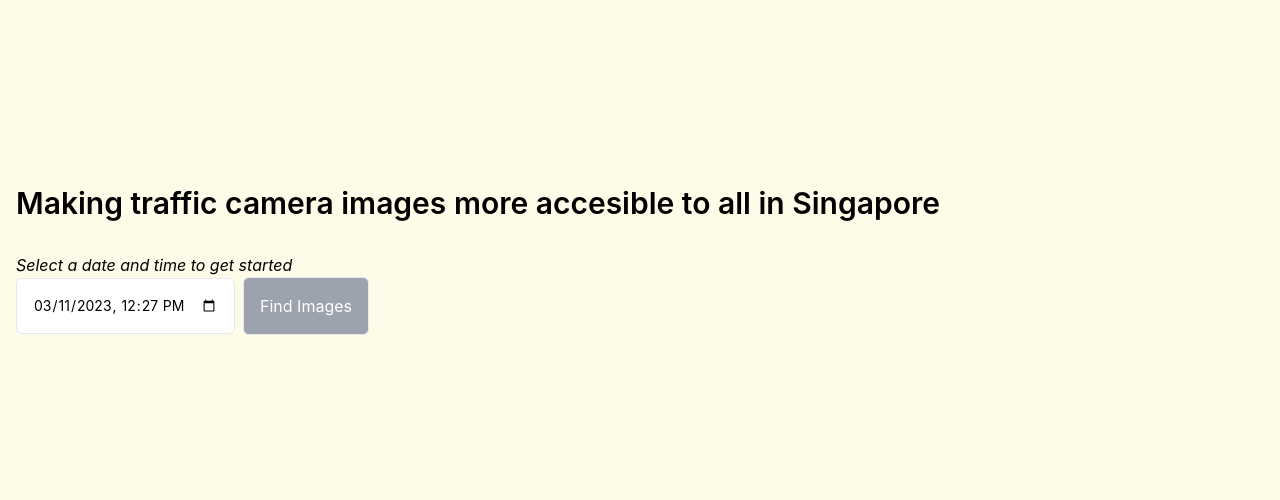
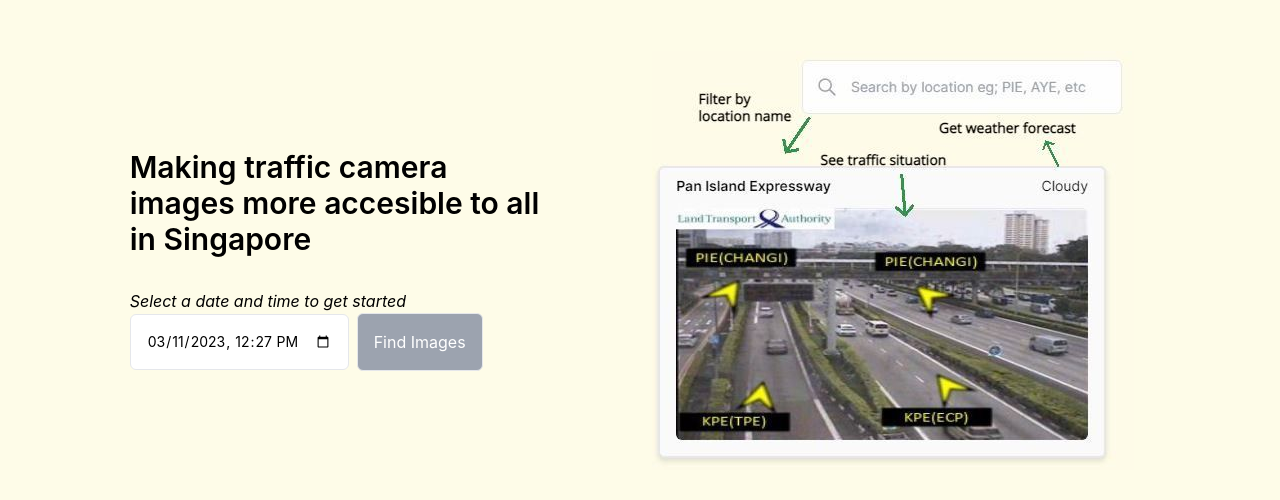
Before and after one commit to myc37/fdps, a React (Vite) app: page / in a window 1280 px wide. Shown: the part 140-640 px from the top of the page. Built offline with nearby package versions, Linux system fonts and the light colour scheme.

Commit message:
feat: add graphic to landing page

```diff
--- a/src/components/layout/Landing.tsx
+++ b/src/components/layout/Landing.tsx
@@ -7,12 +7,22 @@
 
 const Landing: FC<Props> = ({ datePickerProps }) => {
 	return (
-		<div className="flex flex-col justify-center ml-4 h-screen">
-			<div className="text-xl md:text-3xl mb-8 font-semibold">
-				Making traffic camera images more accesible to all in Singapore
+		<div className="flex flex-col md:flex-row justify-center gap-y-8 md:gap-x-16 h-screen md:h-auto">
+			<div className="flex flex-col justify-center ml-4 md:w-1/3 md:h-screen">
+				<div className="text-xl md:text-3xl mb-8 font-semibold">
+					Making traffic camera images more accesible to all in
+					Singapore
+				</div>
+				<div className="italic">
+					Select a date and time to get started
+				</div>
+				<DatePicker {...datePickerProps} />
 			</div>
-			<div className="italic">Select a date and time to get started</div>
-			<DatePicker {...datePickerProps} />
+			<img
+				src="landing.jpeg"
+				alt="landing"
+				className="md:mt-0 object-contain p-8"
+			/>
 		</div>
 	);
 };
```
Also changed, not shown: public/landing.jpeg (added).
